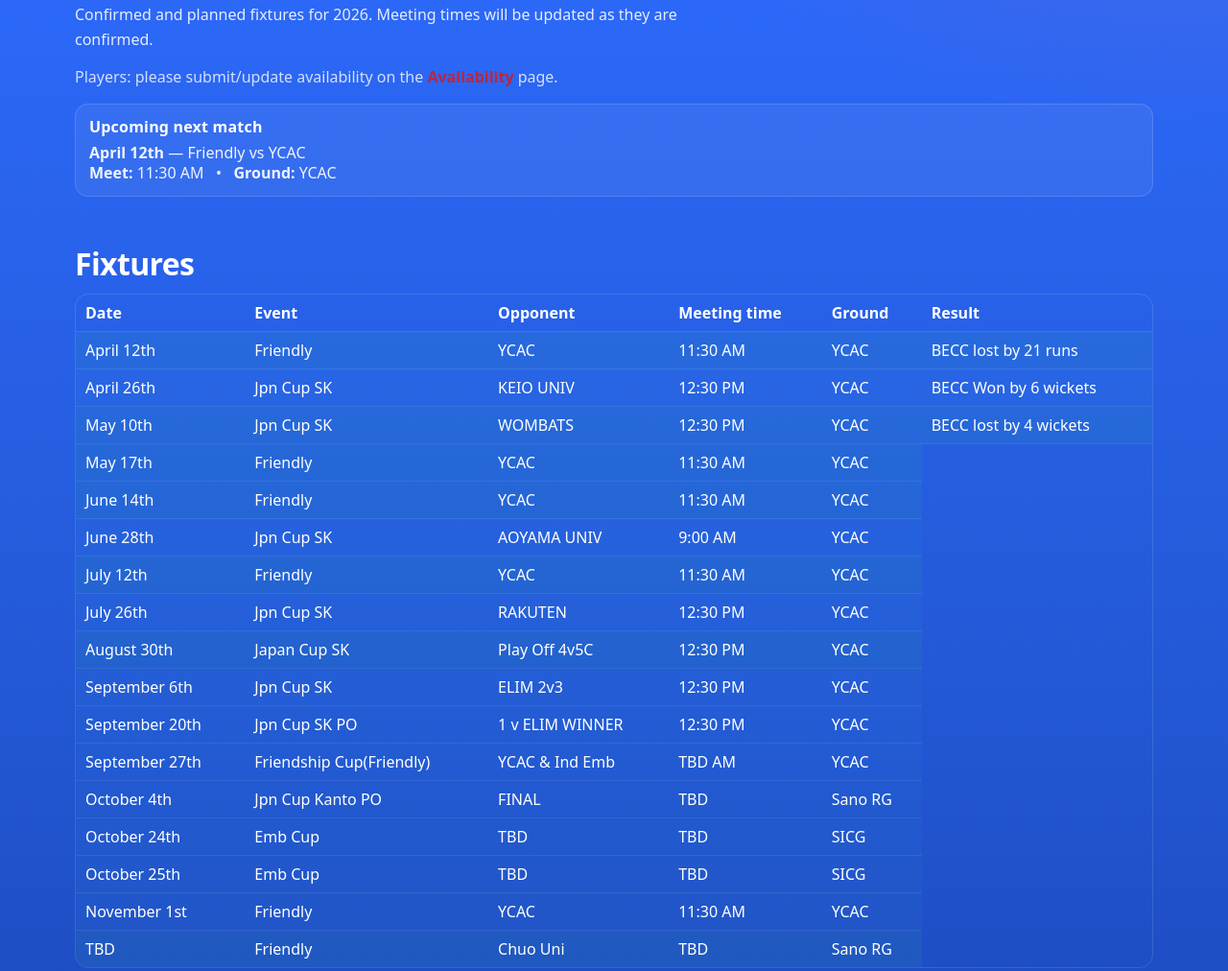
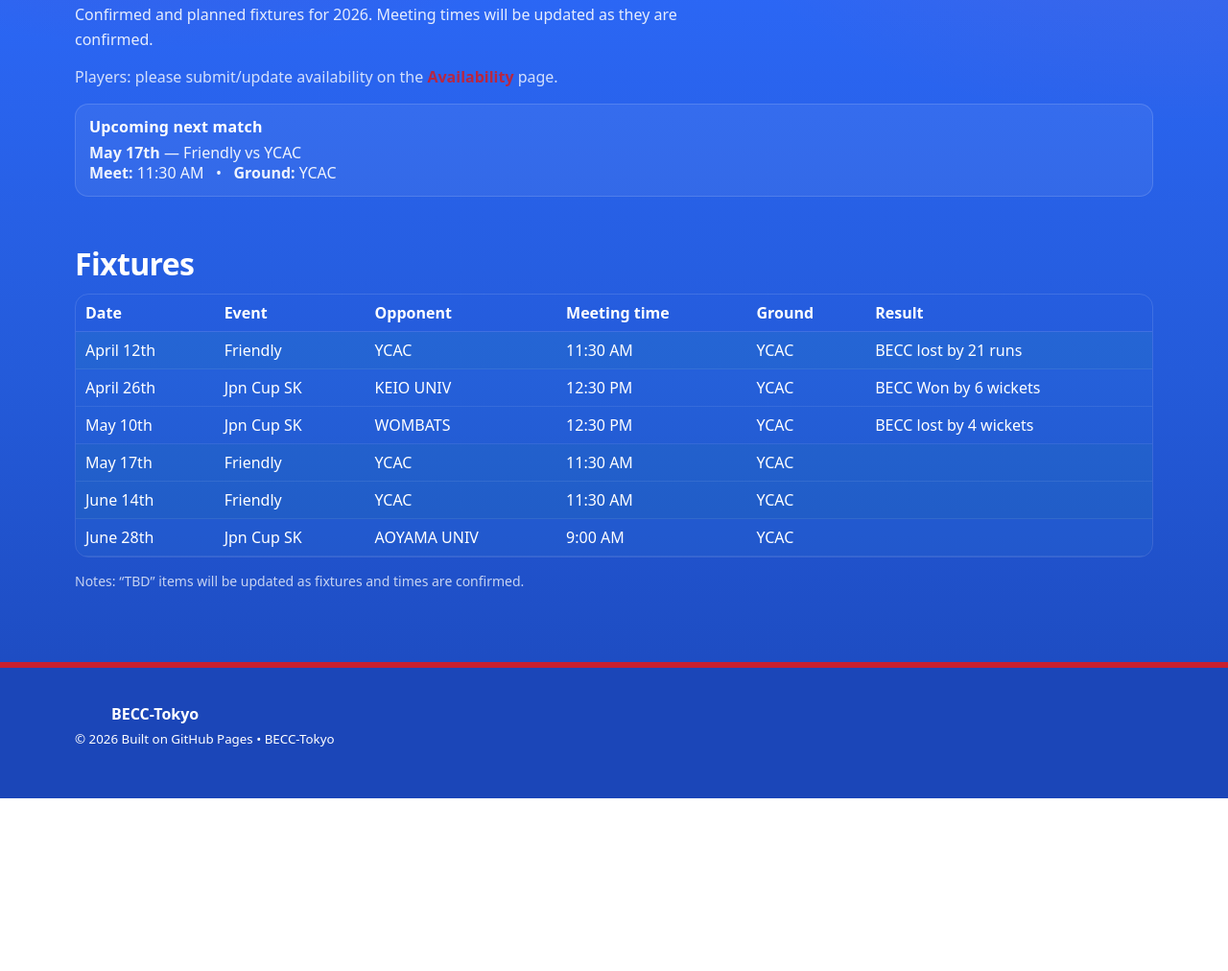
Before and after one commit to dmddev2005/dmddev2005.github.io, a plain HTML site: page schedule.html in a window 1280 px wide. Shown: the part 157-1169 px from the top of the page at 96% size. After the commit the page ends 989 px from the top, so only its background shows below. Drawn offline with Linux system fonts and the light colour scheme.

Commit message:
Update schedule.html

```diff
--- a/schedule.html
+++ b/schedule.html
@@ -28,25 +28,32 @@
       border-radius: 14px;
       background: rgba(255,255,255,.06);
     }
+
     .next-match .label {
       font-weight: 800;
       letter-spacing: .2px;
     }
+
     .next-match .meta {
       opacity: .92;
       margin-top: 6px;
       line-height: 1.35;
     }
 
-    /* Slightly tighter table (keeps your current padding but makes it consistent) */
-    .sched-table th, .sched-table td { padding: 8px 10px; }
+    /* Slightly tighter table */
+    .sched-table th,
+    .sched-table td {
+      padding: 8px 10px;
+    }
   </style>
 </head>
 
 <body>
+
   <!-- NAV -->
   <div class="nav">
     <div class="row">
+
       <a href="./index.html" class="brand" style="text-decoration:none; color:inherit;">
         <img
           src="./images/Logo.JPG"
@@ -55,6 +62,7 @@
           width="34"
           height="34"
         />
+
         <div>
           <div style="font-size:14px; opacity:.95;">BECC-Tokyo</div>
           <div style="font-size:12px; opacity:.85;">Cricket Club • Tokyo</div>
@@ -70,35 +78,48 @@
         <a href="./signup.html" class="btn primary">Join / Signup</a>
         <button id="langToggle" class="btn" type="button">日本語</button>
       </div>
+
     </div>
   </div>
 
   <!-- HEADER -->
   <header class="section">
     <div class="wrap">
+
       <h1>Schedule (2026)</h1>
+
       <p class="lead">
-        Confirmed and planned fixtures for 2026. Meeting times will be updated as they are confirmed.
-      </p>
-      <p style="margin-top:10px; opacity:.9;">
-        Players: please submit/update availability on the <a href="./availability.html">Availability</a> page.
+        Confirmed and planned fixtures for 2026.
+        Meeting times will be updated as they are confirmed.
       </p>
 
-      <!-- Upcoming next match banner (auto-filled from the table below) -->
+      <p style="margin-top:10px; opacity:.9;">
+        Players: please submit/update availability on the
+        <a href="./availability.html">Availability</a> page.
+      </p>
+
+      <!-- NEXT MATCH BANNER -->
       <div class="next-match" id="nextMatchBanner" aria-live="polite">
         <div class="label">Upcoming next match</div>
         <div class="meta">Loading…</div>
       </div>
+
     </div>
   </header>
 
   <!-- SCHEDULE TABLE -->
   <section class="section">
     <div class="wrap">
+
       <h2 style="margin-top:0;">Fixtures</h2>
 
       <div style="overflow:auto; border:1px solid rgba(255,255,255,.12); border-radius:14px;">
-        <table class="sched-table" style="width:100%; border-collapse:collapse; min-width:680px;">
+
+        <table
+          class="sched-table"
+          style="width:100%; border-collapse:collapse; min-width:680px;"
+        >
+
           <thead>
             <tr>
               <th style="text-align:left; border-bottom:1px solid rgba(255,255,255,.12);">Date</th>
@@ -111,7 +132,6 @@
           </thead>
 
           <tbody>
-            <!-- From "SEASON 2026: FIXTURES, PRIORITIES" (ignoring Month + Umpiring section) -->
 
             <tr class="sched-row--friendly">
               <td style="border-bottom:1px solid rgba(255,255,255,.08);">April 12th</td>
@@ -119,7 +139,7 @@
               <td style="border-bottom:1px solid rgba(255,255,255,.08);">YCAC</td>
               <td style="border-bottom:1px solid rgba(255,255,255,.08);">11:30 AM</td>
               <td style="border-bottom:1px solid rgba(255,255,255,.08);">YCAC</td>
-               <td style="border-bottom:1px solid rgba(255,255,255,.08);">BECC lost by 21 runs</td>
+              <td style="border-bottom:1px solid rgba(255,255,255,.08);">BECC lost by 21 runs</td>
             </tr>
 
             <tr class="sched-row--cup">
@@ -128,9 +148,10 @@
               <td style="border-bottom:1px solid rgba(255,255,255,.08);">KEIO UNIV</td>
               <td style="border-bottom:1px solid rgba(255,255,255,.08);">12:30 PM</td>
               <td style="border-bottom:1px solid rgba(255,255,255,.08);">YCAC</td>
-               <td style="border-bottom:1px solid rgba(255,255,255,.08);">BECC Won by 6 wickets</td>
+              <td style="border-bottom:1px solid rgba(255,255,255,.08);">BECC Won by 6 wickets</td>
             </tr>
-           <tr class="sched-row--friendly">
+
+            <tr class="sched-row--cup">
               <td style="border-bottom:1px solid rgba(255,255,255,.08);">May 10th</td>
               <td style="border-bottom:1px solid rgba(255,255,255,.08);">Jpn Cup SK</td>
               <td style="border-bottom:1px solid rgba(255,255,255,.08);">WOMBATS</td>
@@ -138,19 +159,24 @@
               <td style="border-bottom:1px solid rgba(255,255,255,.08);">YCAC</td>
               <td style="border-bottom:1px solid rgba(255,255,255,.08);">BECC lost by 4 wickets</td>
             </tr>
+
             <tr class="sched-row--friendly">
               <td style="border-bottom:1px solid rgba(255,255,255,.08);">May 17th</td>
               <td style="border-bottom:1px solid rgba(255,255,255,.08);">Friendly</td>
               <td style="border-bottom:1px solid rgba(255,255,255,.08);">YCAC</td>
               <td style="border-bottom:1px solid rgba(255,255,255,.08);">11:30 AM</td>
               <td style="border-bottom:1px solid rgba(255,255,255,.08);">YCAC</td>
+              <td style="border-bottom:1px solid rgba(255,255,255,.08);"></td>
             </tr>
-          <tr class="sched-row--friendly">
+
+            <tr class="sched-row--friendly">
               <td style="border-bottom:1px solid rgba(255,255,255,.08);">June 14th</td>
               <td style="border-bottom:1px solid rgba(255,255,255,.08);">Friendly</td>
               <td style="border-bottom:1px solid rgba(255,255,255,.08);">YCAC</td>
               <td style="border-bottom:1px solid rgba(255,255,255,.08);">11:30 AM</td>
               <td style="border-bottom:1px solid rgba(255,255,255,.08);">YCAC</td>
+              <td style="border-bottom:1px solid rgba(255,255,255,.08);"></td>
+            </tr>
 
             <tr class="sched-row--cup">
               <td style="border-bottom:1px solid rgba(255,255,255,.08);">June 28th</td>
@@ -158,155 +184,119 @@
               <td style="border-bottom:1px solid rgba(255,255,255,.08);">AOYAMA UNIV</td>
               <td style="border-bottom:1px solid rgba(255,255,255,.08);">9:00 AM</td>
               <td style="border-bottom:1px solid rgba(255,255,255,.08);">YCAC</td>
-            </tr>
-          <tr class="sched-row--friendly">
-              <td style="border-bottom:1px solid rgba(255,255,255,.08);">July 12th</td>
-              <td style="border-bottom:1px solid rgba(255,255,255,.08);">Friendly</td>
-              <td style="border-bottom:1px solid rgba(255,255,255,.08);">YCAC</td>
-              <td style="border-bottom:1px solid rgba(255,255,255,.08);">11:30 AM</td>
-              <td style="border-bottom:1px solid rgba(255,255,255,.08);">YCAC</td>
-            </tr>
-           <tr class="sched-row--cup">
-              <td style="border-bottom:1px solid rgba(255,255,255,.08);">July 26th</td>
-              <td style="border-bottom:1px solid rgba(255,255,255,.08);">Jpn Cup SK</td>
-              <td style="border-bottom:1px solid rgba(255,255,255,.08);">RAKUTEN</td>
-              <td style="border-bottom:1px solid rgba(255,255,255,.08);">12:30 PM</td>
-              <td style="border-bottom:1px solid rgba(255,255,255,.08);">YCAC</td>
-            </tr>
-
-            <tr class="sched-row--friendly">
-              <td style="border-bottom:1px solid rgba(255,255,255,.08);">August 30th</td>
-              <td style="border-bottom:1px solid rgba(255,255,255,.08);">Japan Cup SK</td>
-              <td style="border-bottom:1px solid rgba(255,255,255,.08);">Play Off 4v5C</td>
-              <td style="border-bottom:1px solid rgba(255,255,255,.08);">12:30 PM</td>
-              <td style="border-bottom:1px solid rgba(255,255,255,.08);">YCAC</td>
-            </tr>
-
-            <tr class="sched-row--cup">
-              <td style="border-bottom:1px solid rgba(255,255,255,.08);">September 6th</td>
-              <td style="border-bottom:1px solid rgba(255,255,255,.08);">Jpn Cup SK</td>
-              <td style="border-bottom:1px solid rgba(255,255,255,.08);">ELIM 2v3</td>
-              <td style="border-bottom:1px solid rgba(255,255,255,.08);">12:30 PM</td>
-              <td style="border-bottom:1px solid rgba(255,255,255,.08);">YCAC</td>
-            </tr>
-
-            <tr class="sched-row--cup">
-              <td style="border-bottom:1px solid rgba(255,255,255,.08);">September 20th</td>
-              <td style="border-bottom:1px solid rgba(255,255,255,.08);">Jpn Cup SK PO</td>
-              <td style="border-bottom:1px solid rgba(255,255,255,.08);">1 v ELIM WINNER</td>
-              <td style="border-bottom:1px solid rgba(255,255,255,.08);">12:30 PM</td>
-              <td style="border-bottom:1px solid rgba(255,255,255,.08);">YCAC</td>
-            </tr>
-
-            <tr class="sched-row--cup">
-              <td style="border-bottom:1px solid rgba(255,255,255,.08);">September 27th</td>
-              <td style="border-bottom:1px solid rgba(255,255,255,.08);">Friendship Cup(Friendly)</td>
-              <td style="border-bottom:1px solid rgba(255,255,255,.08);">YCAC &amp; Ind Emb</td>
-              <td style="border-bottom:1px solid rgba(255,255,255,.08);">TBD AM</td>
-              <td style="border-bottom:1px solid rgba(255,255,255,.08);">YCAC</td>
-            </tr>
-
-            <tr class="sched-row--cup">
-              <td style="border-bottom:1px solid rgba(255,255,255,.08);">October 4th</td>
-              <td style="border-bottom:1px solid rgba(255,255,255,.08);">Jpn Cup Kanto PO</td>
-              <td style="border-bottom:1px solid rgba(255,255,255,.08);">FINAL</td>
-              <td style="border-bottom:1px solid rgba(255,255,255,.08);">TBD</td>
-              <td style="border-bottom:1px solid rgba(255,255,255,.08);">Sano RG</td>
-            </tr>
-
-            <tr class="sched-row--cup">
-              <td style="border-bottom:1px solid rgba(255,255,255,.08);">October 24th</td>
-              <td style="border-bottom:1px solid rgba(255,255,255,.08);">Emb Cup</td>
-              <td style="border-bottom:1px solid rgba(255,255,255,.08);">TBD</td>
-              <td style="border-bottom:1px solid rgba(255,255,255,.08);">TBD</td>
-              <td style="border-bottom:1px solid rgba(255,255,255,.08);">SICG</td>
-            </tr>
-
-            <tr class="sched-row--cup">
-              <td style="border-bottom:1px solid rgba(255,255,255,.08);">October 25th</td>
-              <td style="border-bottom:1px solid rgba(255,255,255,.08);">Emb Cup</td>
-              <td style="border-bottom:1px solid rgba(255,255,255,.08);">TBD</td>
-              <td style="border-bottom:1px solid rgba(255,255,255,.08);">TBD</td>
-              <td style="border-bottom:1px solid rgba(255,255,255,.08);">SICG</td>
-            </tr>
-          <tr class="sched-row--cup">
-              <td style="border-bottom:1px solid rgba(255,255,255,.08);">November 1st</td>
-              <td style="border-bottom:1px solid rgba(255,255,255,.08);">Friendly</td>
-              <td style="border-bottom:1px solid rgba(255,255,255,.08);">YCAC</td>
-              <td style="border-bottom:1px solid rgba(255,255,255,.08);">11:30 AM</td>
-              <td style="border-bottom:1px solid rgba(255,255,255,.08);">YCAC</td>
-            </tr>
-            <tr class="sched-row--friendly">
-              <td>TBD</td>
-              <td>Friendly</td>
-              <td>Chuo Uni</td>
-              <td>TBD</td>
-              <td>Sano RG</td>
+              <td style="border-bottom:1px solid rgba(255,255,255,.08);"></td>
             </tr>
 
           </tbody>
+
         </table>
       </div>
 
       <p style="margin-top:14px; opacity:.85; font-size:14px;">
         Notes: “TBD” items will be updated as fixtures and times are confirmed.
       </p>
+
     </div>
   </section>
 
   <!-- FOOTER -->
   <footer>
     <div class="wrap foot">
+
       <div>
         <div style="display:flex; align-items:center; gap:10px;">
           <div class="logo" aria-hidden="true" style="width:28px; height:28px; border-radius:9px;"></div>
           <div style="font-weight:800;">BECC-Tokyo</div>
         </div>
-        <small>© <span id="year"></span> Built on GitHub Pages • BECC-Tokyo</small>
+
+        <small>
+          © <span id="year"></span>
+          Built on GitHub Pages • BECC-Tokyo
+        </small>
       </div>
+
     </div>
   </footer>
 
   <script src="./assets/site.js"></script>
 
-  <!-- Banner auto-fill -->
+  <!-- AUTO NEXT MATCH -->
   <script>
     (function () {
+
       const banner = document.getElementById("nextMatchBanner");
       if (!banner) return;
 
       const meta = banner.querySelector(".meta");
       const tbody = document.querySelector("table.sched-table tbody");
+
       if (!tbody) {
         meta.textContent = "Schedule table not found.";
         return;
       }
 
-      // Pick the first row where Date is not "TBD"
+      const year = 2026;
+
+      const today = new Date();
+      today.setHours(0, 0, 0, 0);
+
+      function parseFixtureDate(text) {
+
+        if (!text || text.trim().toLowerCase() === "tbd") {
+          return null;
+        }
+
+        const cleaned = text
+          .replace(/(\d+)(st|nd|rd|th)/i, "$1")
+          .trim();
+
+        const date = new Date(`${cleaned} ${year}`);
+
+        return isNaN(date.getTime()) ? null : date;
+      }
+
       const rows = Array.from(tbody.querySelectorAll("tr"));
-      const next = rows.find(tr => {
-        const tds = tr.querySelectorAll("td");
-        if (tds.length < 5) return false;
-        const date = (tds[3].textContent || "").trim().toLowerCase();
-        return date && date !== "tbd";
-      });
+
+      const upcomingRows = rows
+        .map(tr => {
+
+          const tds = tr.querySelectorAll("td");
+
+          if (tds.length < 5) return null;
+
+          const matchDate = parseFixtureDate(tds[0].textContent);
+
+          if (!matchDate || matchDate < today) {
+            return null;
+          }
+
+          return {
+            matchDate,
+            date: tds[0].textContent.trim(),
+            event: tds[1].textContent.trim(),
+            opp: tds[2].textContent.trim(),
+            meet: tds[3].textContent.trim(),
+            ground: tds[4].textContent.trim()
+          };
+
+        })
+        .filter(Boolean)
+        .sort((a, b) => a.matchDate - b.matchDate);
+
+      const next = upcomingRows[0];
 
       if (!next) {
-        meta.textContent = "No confirmed fixtures yet — please check back soon.";
+        meta.textContent =
+          "No upcoming confirmed fixtures yet — please check back soon.";
         return;
       }
 
-      const tds = next.querySelectorAll("td");
-      const date = tds[0].textContent.trim();
-      const event = tds[1].textContent.trim();
-      const opp = tds[2].textContent.trim();
-      const meet = tds[3].textContent.trim();
-      const ground = tds[4].textContent.trim();
+      meta.innerHTML =
+        `<strong>${next.date}</strong> — ${next.event} vs ${next.opp}<br>` +
+        `<strong>Meet:</strong> ${next.meet} &nbsp; • &nbsp; <strong>Ground:</strong> ${next.ground}`;
 
-      meta.innerHTML =
-        `<strong>${date}</strong> — ${event} vs ${opp}<br>` +
-        `<strong>Meet:</strong> ${meet} &nbsp; • &nbsp; <strong>Ground:</strong> ${ground}`;
     })();
   </script>
+
 </body>
 </html>
```
